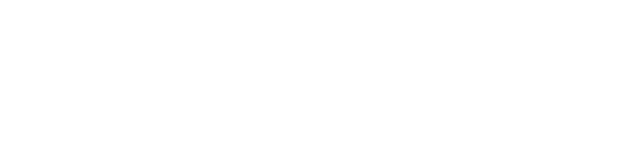
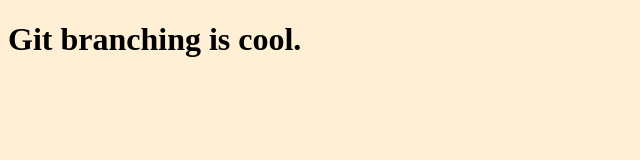
Before and after one commit to MackenzieMc/git-branching-lesson, a plain HTML site: page index.html in a window 1280 px wide. Shown: the whole page, without its empty margins (0-640 px from the left). Drawn offline with Linux system fonts and the light colour scheme.

Commit message:
added css file and background

```diff
--- a/index.html
+++ b/index.html
@@ -5,8 +5,9 @@
   <meta name="viewport" content="width=device-width, initial-scale=1.0">
   <meta http-equiv="X-UA-Compatible" content="ie=edge">
   <title>Git branching lesson on test</title>
+  <link rel="stylesheet" href="./styles/styles.css">
 </head>
 <body>
-
+  <h1>Git branching is cool.</h1>
 </body>
 </html>
--- /dev/null
+++ b/styles/styles.css
@@ -0,0 +1,3 @@
+body {
+    background-color: papayawhip;
+}
```
